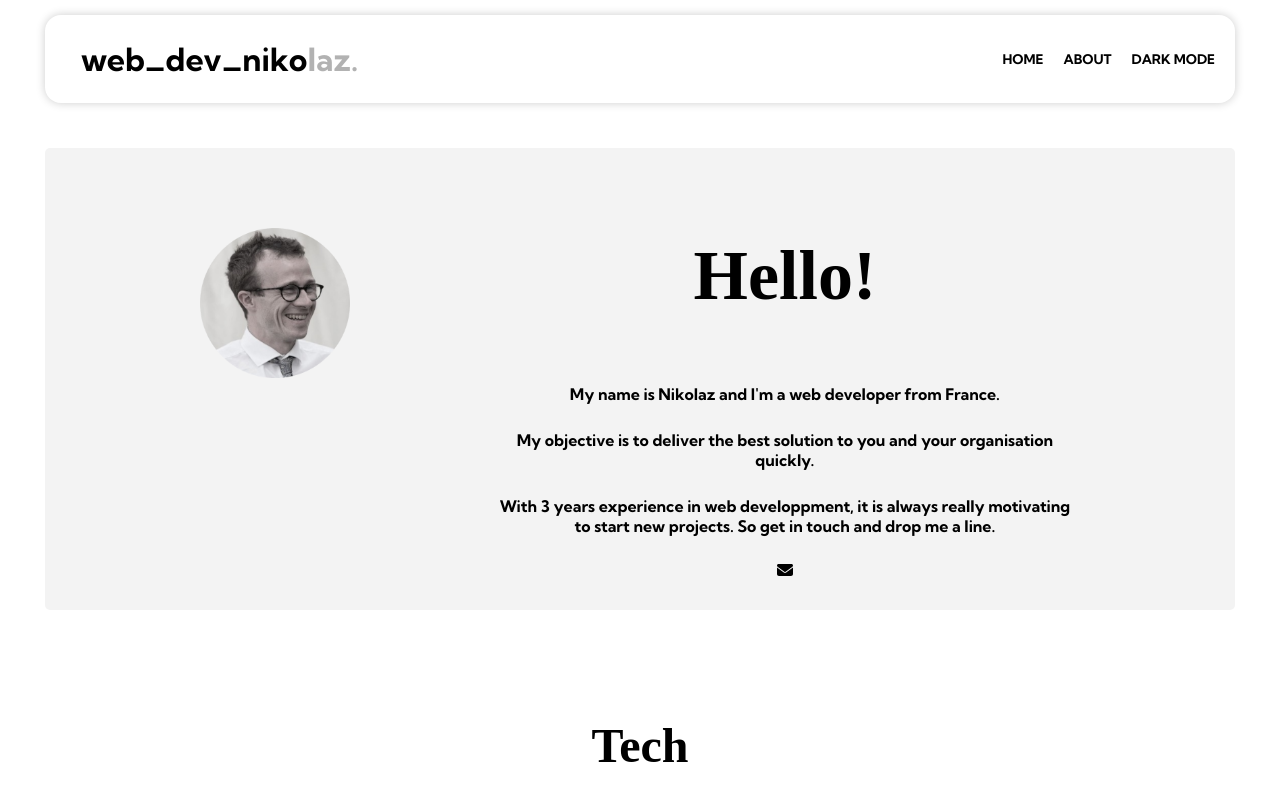
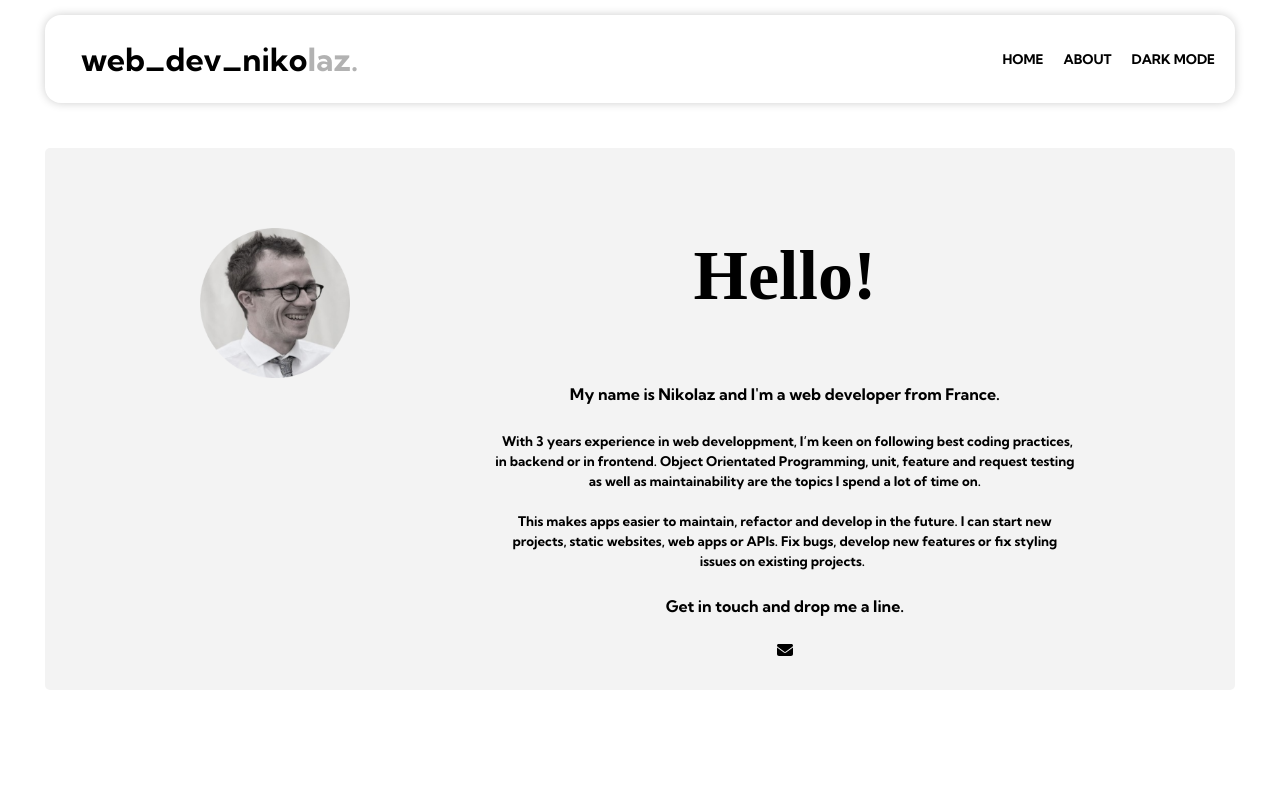
Before and after one commit to nikolaz90/portfolio, a React (Create React App) app: page /about in a window 1280 px wide. Shown: the top 800 px of the page. Built offline with nearby package versions, Linux system fonts and the light colour scheme; no server answers; a web font is replaced by a local one.

Commit message:
added articles data and articles component

```diff
--- a/src/App.js
+++ b/src/App.js
@@ -3,6 +3,7 @@ import { BrowserRouter as Router, Routes, Route } from 'react-router-dom'
 //pages
 import Home from './pages/Home'
 import About from './pages/About'
+import Articles from './pages/Articles'
 import Error from './pages/Error'
 //components
 import Navbar from './components/Navbar'
@@ -16,6 +17,7 @@ function App() {
         <Routes>
             <Route path='/' element={<Home/>} />
             <Route path='/about' element={<About/>}/>
+            <Route path='/articles' element={<Articles/>}/>
             <Route path='/*' element={<Error/>}/>
         </Routes>
         <Footer/>
--- a/src/components/Navbar.js
+++ b/src/components/Navbar.js
@@ -51,9 +51,6 @@ function Navbar() {
       </div>
     </>
 
-
-
-
     // <nav className='nav-content'>
     //     <h1><Link className='nav-logo' to='/'>Nikolaz.tech</Link></h1>
     //     <ul className='nav-links-container'>
--- a/src/index.css
+++ b/src/index.css
@@ -276,6 +276,7 @@ button{
 }
 
 .about-para{
+    font-weight: lighter;
     width: 60ch;
 }
 
--- a/src/pages/About.js
+++ b/src/pages/About.js
@@ -20,12 +20,17 @@ function About() {
           <h2 className='work-title'>Hello!</h2>
           <p className='about-para'>My name is Nikolaz and I'm a web developer from France.</p>
           <p className='about-para'>
-            My objective is to deliver the best solution to you and your organisation quickly.
+            <small>
+              With {yearsOfExp()} years experience in web developpment,
+              I’m keen on following best coding practices, in backend or in frontend.
+              Object Orientated Programming, unit, feature and request testing as well as maintainability are the topics I spend a lot of time on.
+              <br/><br/>
+              This makes apps easier to maintain, refactor and develop in the future.
+              I can start new projects, static websites, web apps or APIs.
+              Fix bugs, develop new features or fix styling issues on existing projects.
+            </small>
           </p>
-          <p className='about-para'>
-            With {yearsOfExp()} years experience in web developpment, it is always
-            really motivating to start new projects. So get in touch and drop me a line.
-          </p>
+          <p className='about-para'>Get in touch and drop me a line.</p>
           <a href='mailto:nikolaz.90@laposte.net'><FontAwesomeIcon icon={faEnvelope}/></a>
         </div>
       </section>
--- /dev/null
+++ b/src/pages/Articles.js
@@ -0,0 +1,7 @@
+import React from 'react'
+
+export default function Articles() {
+  return (
+    <div>Articles</div>
+  )
+}
```
Also changed, not shown: src/articlesData.js (added, +9 -0 lines).
